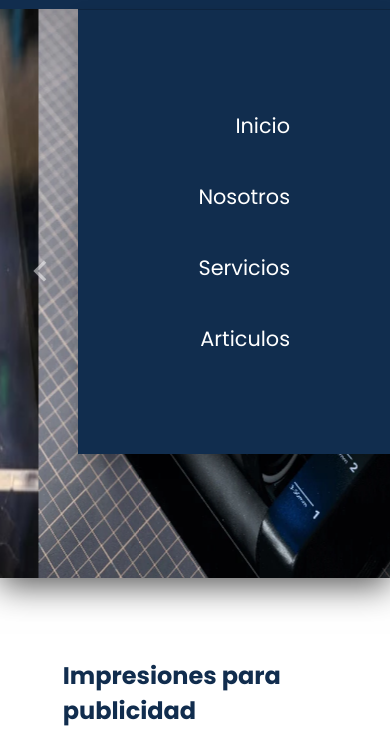
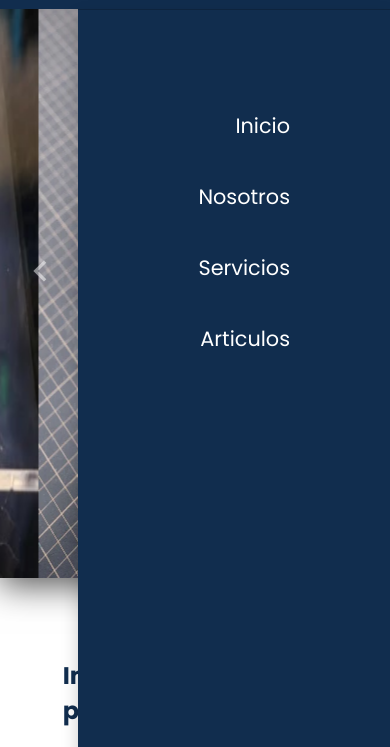
Before and after one commit to Rake91github/pagina-web-printintime, a plain HTML site: page servicio.html in a window 390 px wide. Both pictures are taken after a click on the icon 312 px from the left and 52 px from the top of the page. Shown: the part 97-844 px from the top of the page. Drawn offline with nearby package versions, Linux system fonts and the light colour scheme.

Commit message:
cambios a nav en estilo en articulo,servicio

```diff
--- a/articulos.css
+++ b/articulos.css
@@ -79,6 +79,8 @@ nav ul li a:hover{
     text-align: center;
 }
 
+
+/*===========   AGREGAR AL CARRITO   ============*/
 /*===========   AGREGAR AL CARRITO   ============*/
 .container-card article{
     width: 100%;
@@ -108,6 +110,8 @@ nav ul li a:hover{
 }
 
 /*icono carretia*/
+/*icono carretia*/
+
 
 
 
@@ -300,6 +304,7 @@ nav ul li a:hover{
         top: 100%;
         right: 0;
         width: 80%;
+        height: 300vh;
         padding: 5rem;
         transition: all 500ms ease;
         visibility: hidden;
--- a/servicio.css
+++ b/servicio.css
@@ -335,6 +335,7 @@ input[type=number]::-webkit-outer-spin-button {
         top: 100%;
         right: 0;
         width: 80%;
+        height: 300vh;
         padding: 5rem;
         transition: all 500ms ease;
         visibility: hidden;
```
